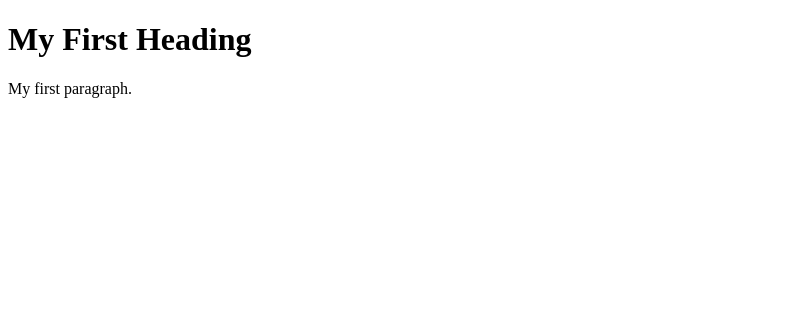
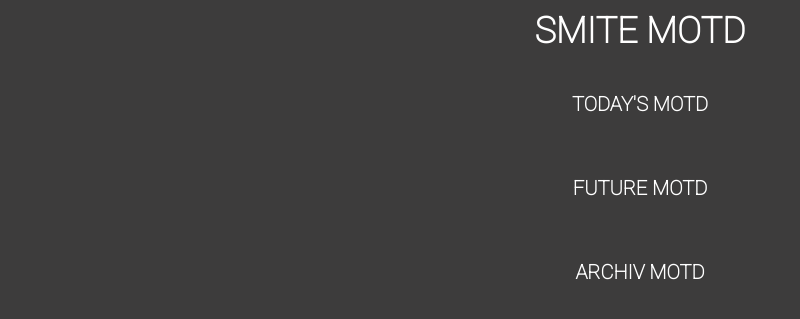
Before and after one commit to xNykram/smite_motd, a Django app: page / in a window 1280 px wide. Shown: the top 319 px of the page, without its empty margins (0-800 px from the left). Run offline with Django 3.2, Linux system fonts and the light colour scheme; data that the repository does not hold is empty; parts of the project's set-up code (start-up, migrations or seed data) failed here and were passed over.

Commit message:
Implement content to the site

```diff
--- a/smite_lore/smite_lore/settings.py
+++ b/smite_lore/smite_lore/settings.py
@@ -87,7 +87,7 @@
 
 USE_L10N = True
 
-USE_TZ = True
+USE_TZ = False
 
 STATIC_URL = '/static/'
 
--- /dev/null
+++ b/smite_lore/smite_lore/static/style.css
@@ -0,0 +1,41 @@
+@import url('https://fonts.googleapis.com/css2?family=Roboto:wght@100&display=swap');
+
+* {
+    padding: 0px;
+    margin: 0px;
+}
+body {
+    background-color: #3D3C3C;
+}
+
+.main-con{
+    color: white;
+    text-align: center;
+    display: flex;
+    flex-direction: column;
+    justify-content: center;
+    flex-wrap: wrap;
+}
+
+.main-con-title{
+    padding: 10px;
+    font-size: 36px;
+    font-family: 'Roboto';
+    font-weight: bold;
+}
+
+.main-sections{
+    padding: 15px;
+    font-size: 20px;
+    font-family: 'Roboto';
+    font-weight: bold;
+    width: auto;
+}
+.main-sections h4 {
+    padding: 15px;
+}
+.main-sections div {
+    margin-left: 8%;
+    margin-right: 8%;
+    text-align: left;
+}
--- a/smite_lore/smite_lore/templates/motd/index.html
+++ b/smite_lore/smite_lore/templates/motd/index.html
@@ -1,12 +1,47 @@
 <!DOCTYPE html>
 <html>
 <head>
-<title>Page Title</title>
+    <link rel="stylesheet" href="..\static\style.css">
+    <title>Page Title</title>
     <script async src="https://pagead2.googlesyndication.com/pagead/js/adsbygoogle.js?client=ca-pub-5025793484206722"
      crossorigin="anonymous"></script>
 </head>
 <body>
-<h1>My First Heading</h1>
-<p>My first paragraph.</p>
+    <div class="main-con">
+        <div class="main-con-title">
+            SMITE MOTD
+        </div>
+
+        <div class="main-sections main-con-today">
+            <h4>TODAY'S MOTD</h4>
+            {% for row in todays_motd %}
+                <div class="motdcell" style="padding:10px;">
+                    {{row.name}}<br>
+                    {{row.description}}<br>
+                    {{row.date}}
+                </div>
+            {% endfor %}
+        </div>
+        <div class="main-sections main-con-next">
+            <h4>FUTURE MOTD</h4>
+            {% for row in future_motd %}
+                <div class="motdcell" style="padding:10px;">
+                    {{row.name}}<br>
+                    {{row.description}}<br>
+                    {{row.date}}
+                </div>
+            {% endfor %}
+        </div>
+        <div class="main-sections main-con-prev">
+            <h4>ARCHIV MOTD</h4>
+            {% for row in archiv_motd %}
+                <div class="motdcell" style="padding:10px;">
+                    {{row.name}}<br>
+                    {{row.description}}<br>
+                    {{row.date}}
+                </div>
+            {% endfor %}
+        </div>
+    </div>
 </body>
 </html>
--- a/smite_lore/smite_lore/views.py
+++ b/smite_lore/smite_lore/views.py
@@ -1,5 +1,16 @@
-from django.http import HttpResponse
 from django.shortcuts import render
+from .models import Motd
+from datetime import datetime, timedelta
+
 
 def match_list(request):
-    return render(request, 'motd/index.html')
+    tomorrows = datetime.today() + timedelta(days=1)
+    future = tomorrows + timedelta(days=3)
+    yesterday = datetime.today() - timedelta(days=1)
+    oldest_motd = yesterday - timedelta(days=30)
+    print (oldest_motd, yesterday)
+    todays_motd = Motd.objects.filter(date__day = datetime.today().day)
+    future_motd = Motd.objects.filter(date__range=[tomorrows, future])
+    archiv_motd = Motd.objects.filter(date__range=[oldest_motd, yesterday])
+    return render(request, 'motd/index.html', {'todays_motd': todays_motd, 'future_motd': future_motd,
+                                               'archiv_motd': archiv_motd})
```
Also changed, not shown: smite_lore/smite_lore/models.py (+5 -2 lines), smite_lore/smite_lore/migrations/0002_auto_20210814_0051.py (added), smite_lore/smite_lore/static/style.scss (deleted).
